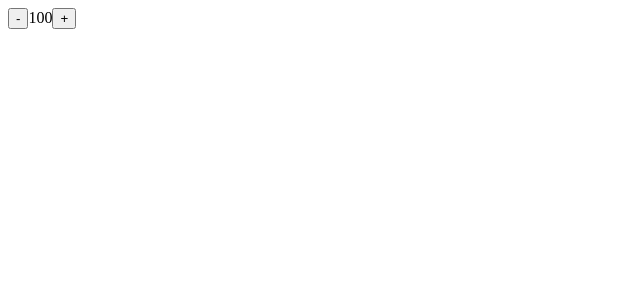
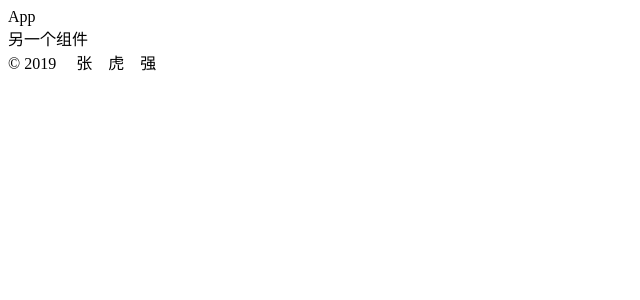
Before and after one commit to zhq092012/React_trus, a React (Create React App) app: page / in a window 1280 px wide. Shown: the top 300 px of the page, without its empty margins (0-640 px from the left). Built offline with nearby package versions, Linux system fonts and the light colour scheme.

Commit message:
高阶组件

```diff
--- /dev/null
+++ b/config-overrides.js
@@ -0,0 +1,7 @@
+// module.exports = config => {
+//   //在这里可以修改config
+//   return config;
+// };
+//使用customize-cra配置
+const { override, addDecoratorsLegacy } = require("customize-cra");
+module.exports = override(addDecoratorsLegacy());
--- /dev/null
+++ b/src/AnotherCopy.js
@@ -0,0 +1,11 @@
+import React, { Component } from "react";
+import withCopyRight from "./withCopyRight";
+
+@withCopyRight
+class AnotherCopy extends Component {
+  render() {
+    return <div>另一个{this.props.name}</div>;
+  }
+}
+export default AnotherCopy;
+// export default withCopyRight(AnotherCopy);
--- a/src/App.js
+++ b/src/App.js
@@ -1,13 +1,12 @@
 import React, { Component } from "react";
-import { Counter, CountBtn } from "./components";
-export default class App extends Component {
+import AnotherCopy from "./AnotherCopy";
+class App extends Component {
   render() {
     return (
-      <>
-        <CountBtn type="decrement">-</CountBtn>
-        <Counter></Counter>
-        <CountBtn type="increment">+</CountBtn>
-      </>
+      <div>
+        App <AnotherCopy name="组件" />
+      </div>
     );
   }
 }
+export default App;
--- a/src/components/CountBtn/index.js
+++ /dev/null
@@ -1,17 +0,0 @@
-import React, { Component } from "react";
-import { CounterConsumer } from "../../counterStore";
-export default class CountBtn extends Component {
-  render() {
-    return (
-      <CounterConsumer>
-        {({ onIncrementCount, onDecrementCount }) => {
-          let handle =
-            this.props.type === "increment"
-              ? onIncrementCount
-              : onDecrementCount;
-          return <button onClick={handle}>{this.props.children}</button>;
-        }}
-      </CounterConsumer>
-    );
-  }
-}
--- a/src/components/Counter/index.js
+++ /dev/null
@@ -1,13 +0,0 @@
-import React, { Component } from "react";
-import { CounterConsumer } from "../../counterStore";
-export default class Counter extends Component {
-  render() {
-    return (
-      <CounterConsumer>
-        {({ count }) => {
-          return <span>{count}</span>;
-        }}
-      </CounterConsumer>
-    );
-  }
-}
--- a/src/components/index.js
+++ /dev/null
@@ -1,2 +0,0 @@
-export { default as Counter } from "./Counter";
-export { default as CountBtn } from "./CountBtn";
--- a/src/counterStore.js
+++ /dev/null
@@ -1,35 +0,0 @@
-import React, { Component, createContext } from "react";
-const { Provider, Consumer: CounterConsumer } = createContext();
-
-class CounterProvider extends Component {
-  constructor() {
-    super();
-    this.state = {
-      count: 100
-    };
-  }
-  incrementCount = () => {
-    this.setState({
-      count: this.state.count + 1
-    });
-  };
-  decrementCount = () => {
-    this.setState({
-      count: this.state.count - 1
-    });
-  };
-  render() {
-    return (
-      <Provider
-        value={{
-          count: this.state.count,
-          onIncrementCount: this.incrementCount,
-          onDecrementCount: this.decrementCount
-        }}
-      >
-        {this.props.children}
-      </Provider>
-    );
-  }
-}
-export { CounterConsumer, CounterProvider };
--- a/src/index.js
+++ b/src/index.js
@@ -1,10 +1,4 @@
 import React from "react";
 import { render } from "react-dom";
-import { CounterProvider } from "./counterStore";
 import App from "./App";
-render(
-  <CounterProvider>
-    <App />
-  </CounterProvider>,
-  document.getElementById("root")
-);
+render(<App />, document.querySelector("#root"));
--- /dev/null
+++ b/src/withCopyRight.js
@@ -0,0 +1,17 @@
+import React, { Component } from "react";
+
+const withCopyRight = YourComponent => {
+  return class WthCopyRight extends Component {
+    render() {
+      console.log(this.props);
+
+      return (
+        <>
+          <YourComponent {...this.props} />
+          <div>&copy; 2019 &emsp;张&emsp;虎&emsp;强</div>
+        </>
+      );
+    }
+  };
+};
+export default withCopyRight;
```
Also changed, not shown: package.json (+8 -3 lines), 1 other file (tests, documents, lock files or other folders).
